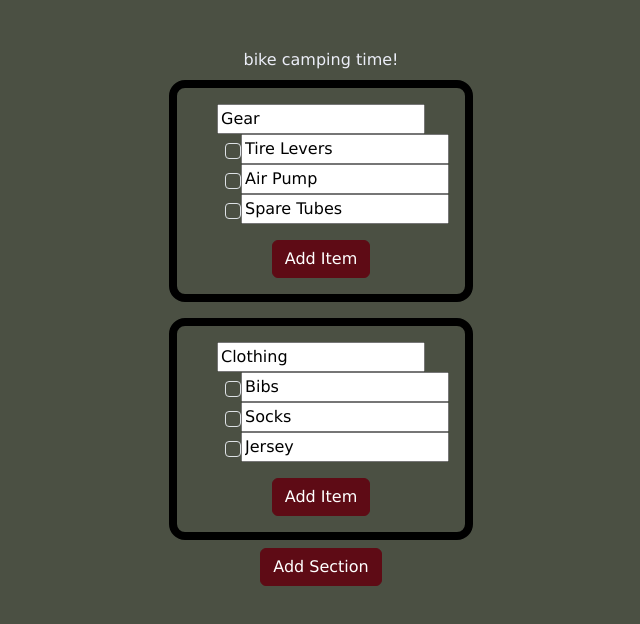
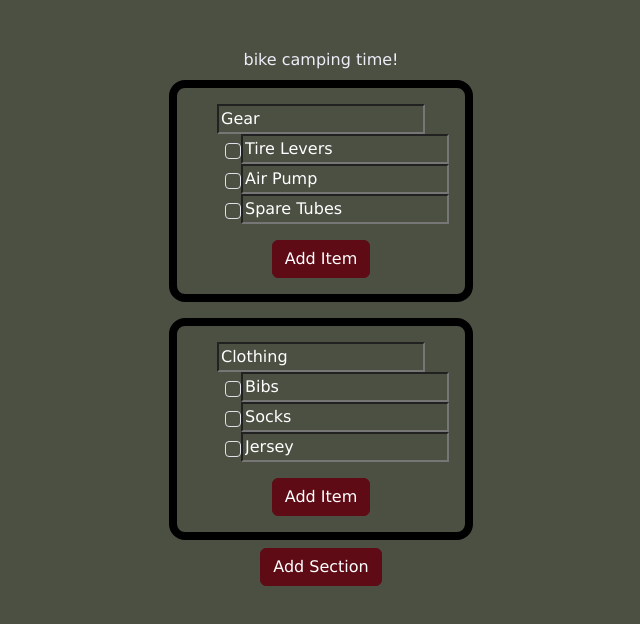
Before and after one commit to alec-georgoff/portfolio, a React (Create React App) app: page /bike-camping-planner in a window 1280 px wide. Shown: the top 624 px of the page, without its empty margins (319-959 px from the left). Built offline with nearby package versions, Linux system fonts and the light colour scheme.

Commit message:
Update styling

```diff
--- a/src/components/BasicInput.tsx
+++ b/src/components/BasicInput.tsx
@@ -9,7 +9,13 @@ const BasicInput = (props: BasicInputProps) => {
 
     const [value, setValue] = useState<string>(initialValue ?? '');
 
-    return <input value={value} onChange={(e) => setValue(e.target.value)} />;
+    return (
+        <input
+            className="basic-input"
+            value={value}
+            onChange={(e) => setValue(e.target.value)}
+        />
+    );
 };
 
 export default BasicInput;
--- a/src/styles/Components.scss
+++ b/src/styles/Components.scss
@@ -1,3 +1,5 @@
+@import './General.scss';
+
 // GENERAL
 
 .fade-in {
@@ -70,6 +72,7 @@
 }
 
 // JobCard
+
 .job-card {
     min-height: 31rem;
     max-height: 40rem;
@@ -85,9 +88,17 @@
 }
 
 // ListSection
+
 .list-section-container {
     border: solid black 0.5rem;
     border-radius: 1rem;
     padding: 1rem;
     margin: 0.5rem;
 }
+
+// BasicInput
+
+input.basic-input {
+    background-color: $body-bg;
+    color: white;
+}
```
